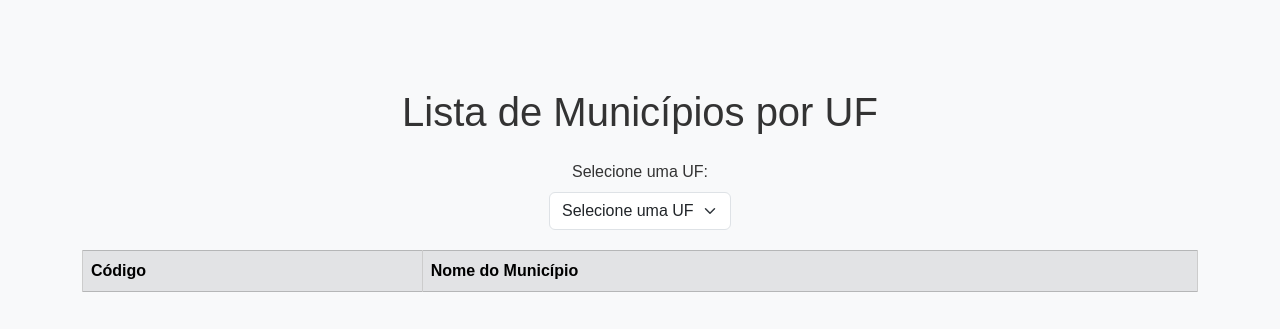
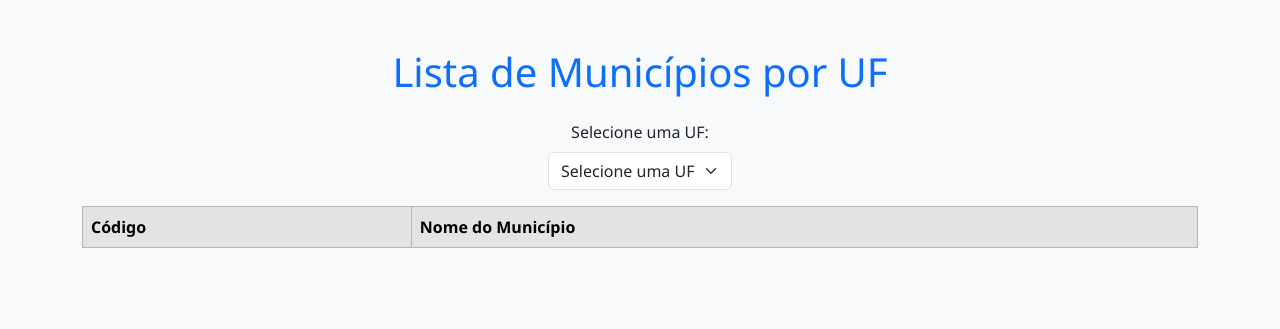
Before and after one commit to gabrielaugusto23/desafio-ibge-api, a plain HTML site: page index.html in a window 1280 px wide. Drawn offline with nearby package versions, Linux system fonts and the light colour scheme; no server answers.

Commit message:
Refactor CSS styles to enhance design and improve readability

```diff
--- a/css/style.css
+++ b/css/style.css
@@ -1,30 +1,7 @@
 body {
-  font-family: Arial, sans-serif;
-  margin: 40px;
-  background-color: #f8f9fa;
-  color: #333;
+  font-family: "Segoe UI", Tahoma, Geneva, Verdana, sans-serif;
 }
 
 h1 {
-  margin-bottom: 20px;
+  color:#0d6efd;
 }
-
-select {
-  padding: 5px;
-  margin-bottom: 20px;
-}
-
-table {
-  width: 100%;
-  border-collapse: collapse;
-}
-
-th, td {
-  border: 1px solid #ccc;
-  padding: 8px;
-  text-align: left;
-}
-
-th {
-  background-color: #e9ecef;
-}
```
